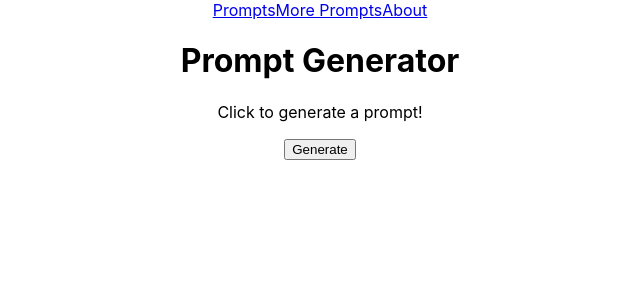
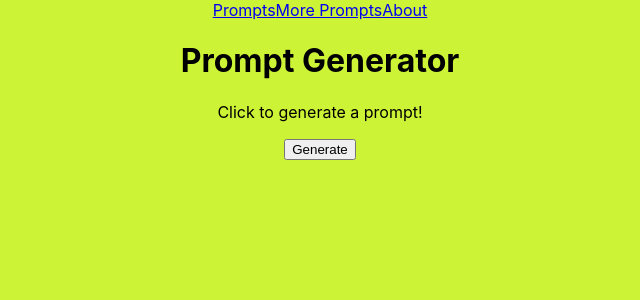
Before and after one commit to sharkham/prompt-generator, a React (Create React App) app: page / in a window 1280 px wide. Shown: the top 300 px of the page, without its empty margins (320-960 px from the left). Built offline with nearby package versions, Linux system fonts and the light colour scheme.

Commit message:
Adds background colour

```diff
--- a/src/App.css
+++ b/src/App.css
@@ -36,3 +36,7 @@
     transform: rotate(360deg);
   }
 }
+
+body {
+  background-color: #cdf337;
+}
```
